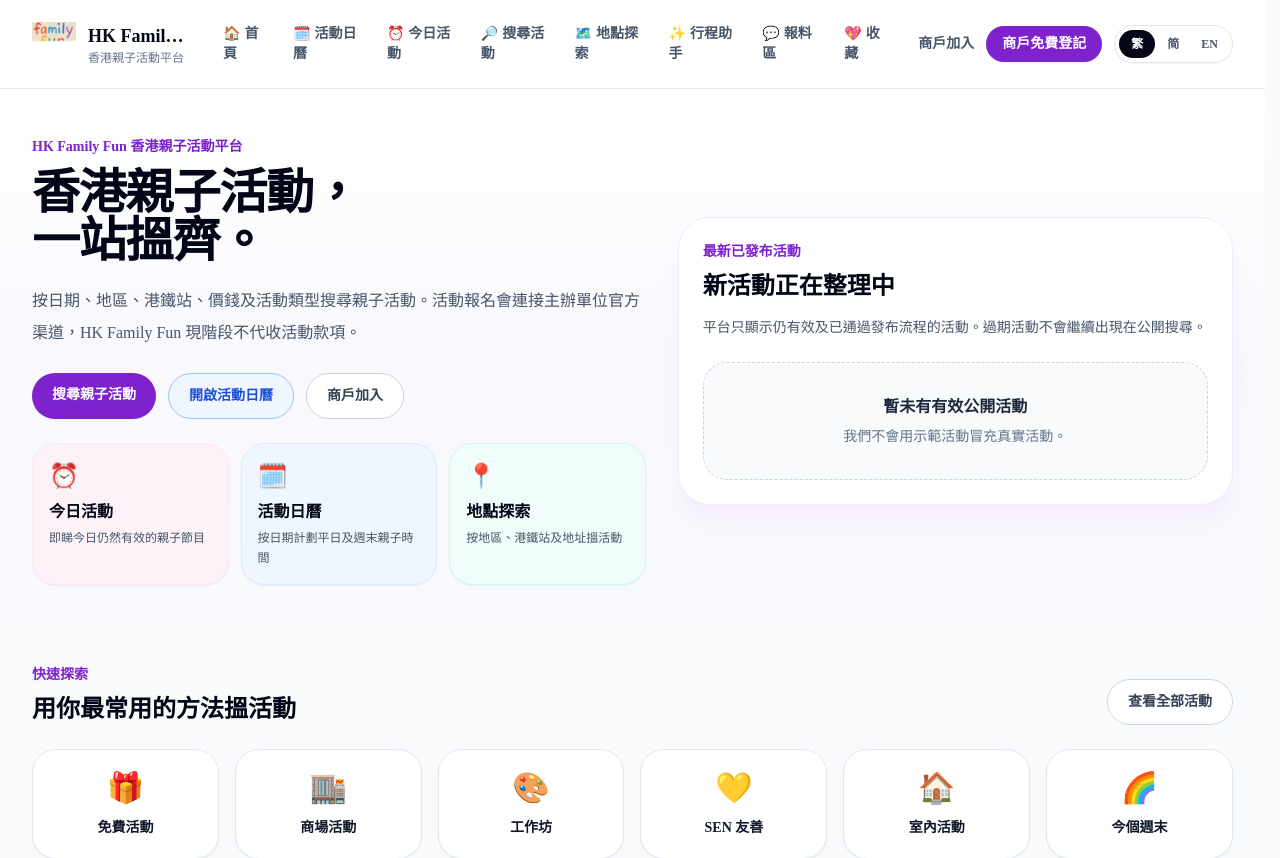
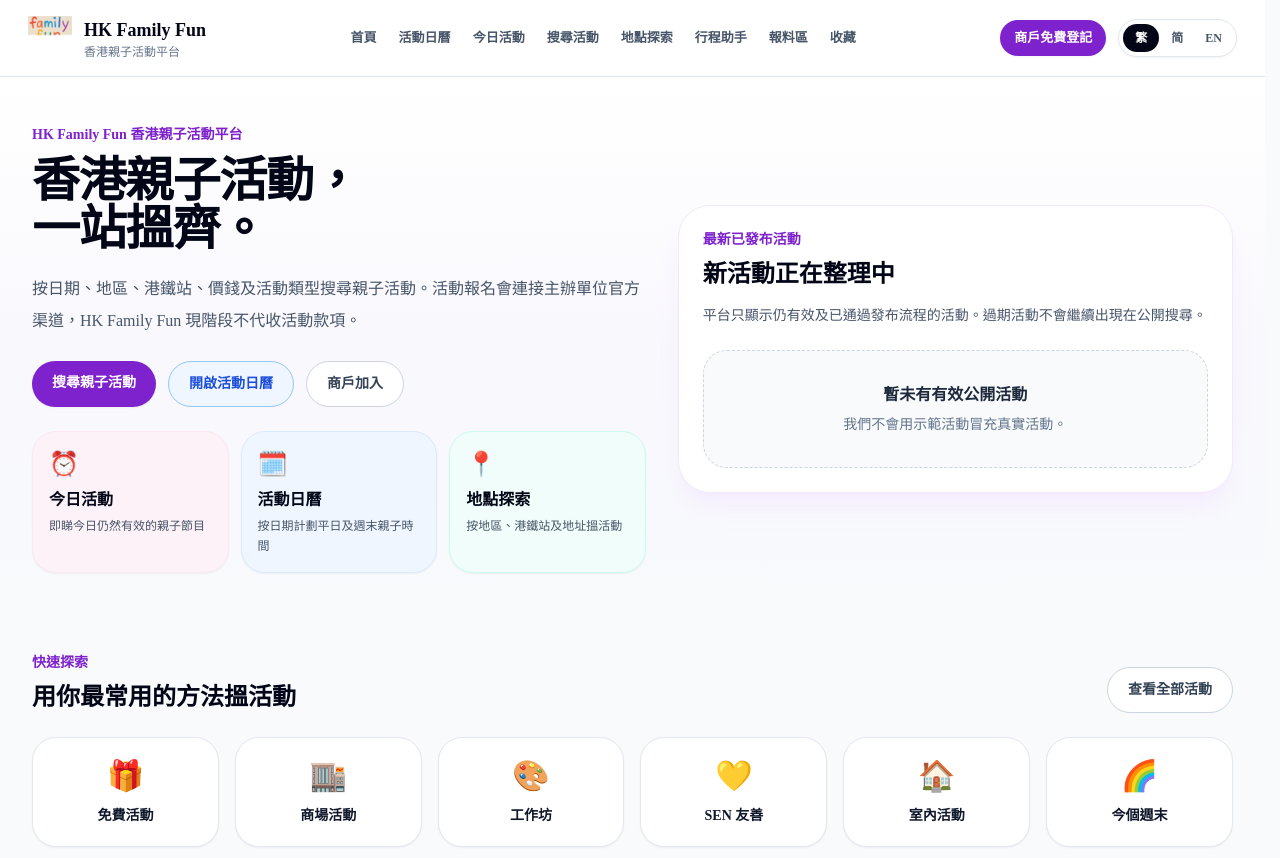
Before and after one commit to familyfunhongkong-game/hkfamilyfun-v2, a Next.js app: page / in a window 1280 px wide. Shown: the top 858 px of the page. Built offline with nearby package versions, Linux system fonts and the light colour scheme; no server answers; the database is empty.

Commit message:
Refine desktop header hierarchy and spacing

```diff
--- a/app/layout.tsx
+++ b/app/layout.tsx
@@ -82,8 +82,8 @@
 function SiteHeader({ locale, m }: { locale: Awaited<ReturnType<typeof getServerLocale>>; m: ReturnType<typeof getMessages> }) {
   return (
     <header className="sticky top-0 z-50 border-b border-slate-200 bg-white/95 backdrop-blur">
-      <div className="mx-auto flex max-w-7xl items-center justify-between gap-3 px-4 py-3 sm:px-6 lg:gap-5 lg:px-8 lg:py-4">
-        <Link href="/" className="flex min-w-0 items-center gap-2.5 sm:gap-3">
+      <div className="mx-auto flex max-w-[1440px] items-center justify-between gap-3 px-4 py-3 sm:px-6 lg:px-7 lg:py-4">
+        <Link href="/" className="flex shrink-0 items-center gap-2.5 sm:gap-3">
           <Image
             src="/logo.png"
             alt="HK Family Fun"
@@ -92,8 +92,8 @@
             priority
             className="h-10 w-10 shrink-0 object-contain sm:h-11 sm:w-11"
           />
-          <span className="min-w-0">
-            <span className="block truncate text-base font-black leading-tight text-slate-950 sm:text-lg">
+          <span className="shrink-0">
+            <span className="block whitespace-nowrap text-base font-black leading-tight text-slate-950 sm:text-lg">
               HK Family Fun
             </span>
             <span className="block text-xs text-slate-500">
@@ -102,14 +102,13 @@
           </span>
         </Link>
 
-        <nav className="hidden items-center gap-1 text-sm font-bold text-slate-600 lg:flex">
+        <nav className="hidden flex-1 items-center justify-center gap-0.5 text-[13px] font-bold text-slate-600 lg:flex">
           {parentLinks.map((item) => (
             <Link
               key={item.href}
               href={item.href}
-              className={`rounded-2xl px-3 py-2 transition ${item.hoverClass}`}
+              className={`whitespace-nowrap rounded-2xl px-2.5 py-2 transition ${item.hoverClass}`}
             >
-              <span className="mr-1">{item.icon}</span>
               {m[item.key]}
             </Link>
           ))}
@@ -118,14 +117,14 @@
         <div className="flex shrink-0 items-center gap-2 sm:gap-3">
           <Link
             href="/merchant-join"
-            className="hidden text-sm font-bold text-slate-600 hover:text-purple-700 xl:inline"
+            className="hidden whitespace-nowrap text-[13px] font-bold text-slate-600 hover:text-purple-700 2xl:inline"
           >
             {m.merchantJoin}
           </Link>
 
           <Link
             href="/merchant/register"
-            className="hidden rounded-full bg-purple-700 px-4 py-2 text-sm font-bold text-white shadow-sm hover:bg-purple-800 sm:inline-flex"
+            className="hidden whitespace-nowrap rounded-full bg-purple-700 px-3.5 py-2 text-[13px] font-bold text-white shadow-sm hover:bg-purple-800 md:inline-flex"
           >
             {m.merchantRegister}
           </Link>
```
